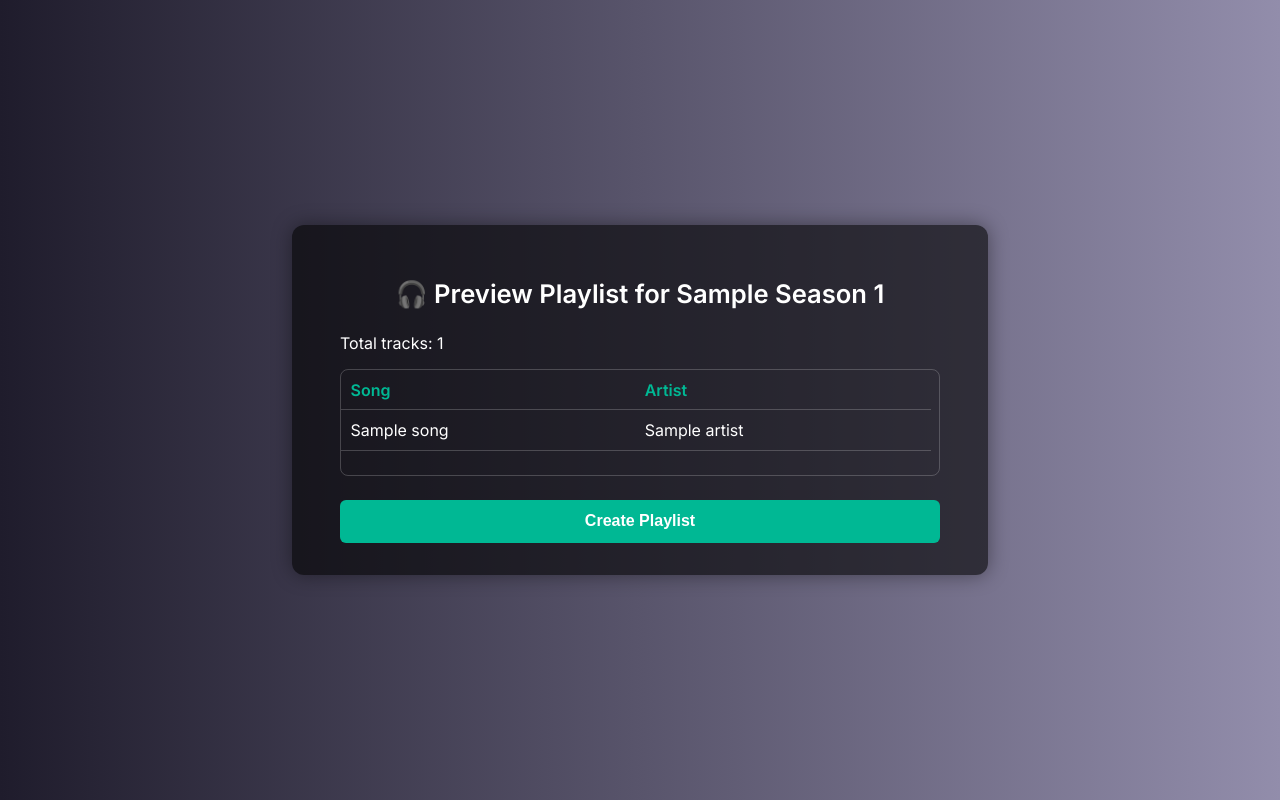
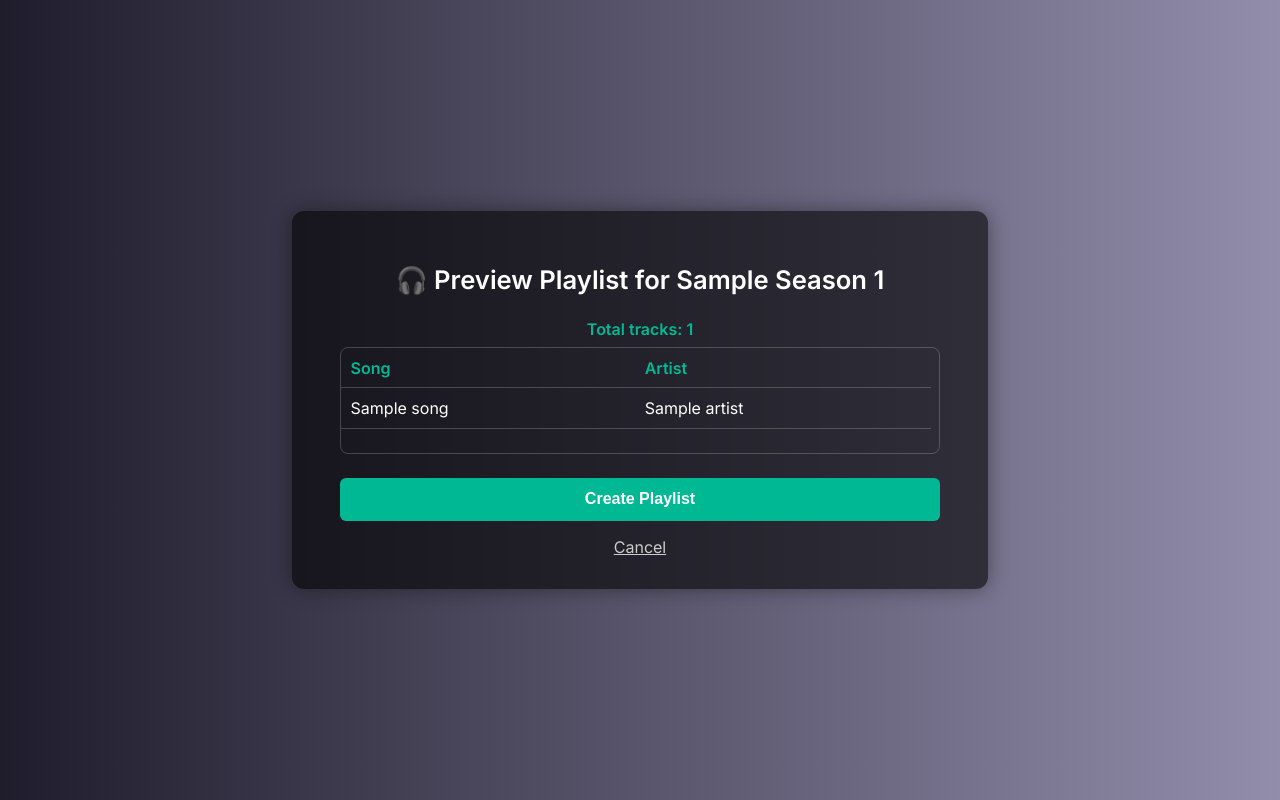
Before and after one commit to Ridyard/Soundtrack_Scraper, a Flask app: template templates/preview.html in a window 1280 px wide. Run offline with Flask 3, Linux system fonts and the light colour scheme; the template is opened without the code that fills it: most values are stand-ins (such as "Sample title", 1, 10 or a date in 2020).

Commit message:
minor visual updates

```diff
--- a/templates/preview.html
+++ b/templates/preview.html
@@ -69,7 +69,7 @@
       background-color: #019875;
     }
 
-    @keyframes fadeIn {
+    @keyframes fadeInSimple {
       from { opacity: 0; transform: translateY(20px); }
       to { opacity: 1; transform: translateY(0); }
     }
@@ -78,7 +78,7 @@
       text-align: center;
       margin-top: 1.5rem;
       opacity: 0;
-      animation: fadeIn 0.5s ease-in forwards;
+      animation: fadeInSimple 0.5s ease-in forwards;
     }
 
     @keyframes fadeIn {
@@ -109,6 +109,10 @@
       padding-right: 0.5rem;
     }
 
+    .playlist-scroll::-webkit-scrollbar {
+      width: 10px;
+    }
+
     .playlist-scroll::-webkit-scrollbar-track {
       background: rgba(255, 255, 255, 0.1);
       border-radius: 8px;
@@ -120,6 +124,23 @@
       border: 2px solid rgba(0, 0, 0, 0.2);
     }
 
+    .track-count {
+      font-weight: 600;
+      margin-bottom: 0.5rem;
+      color: #00b894;
+      text-align: center;
+    }
+
+    .cancel-link {
+      color: #ccc;
+      text-decoration: underline;
+      font-weight: 500;
+      transition: color 0.3s ease;
+    }
+
+    .cancel-link:hover {
+      color: #fff;
+    }
 
   </style>
 </head>
@@ -140,6 +161,9 @@
     <form method="POST" action="/confirm">
       <button type="submit">Create Playlist</button>
     </form>
+    <div style="text-align: center; margin-top: 1rem;">
+      <a href="/" <a href="/" class="cancel-link">Cancel</a>
+    </div>
     <div id="spinner" class="spinner" style="display: none;">
       <div class="loader"></div>
       <p>Creating playlist... please wait</p>
```
Also changed, not shown: templates/index.html (+2 -5 lines).
